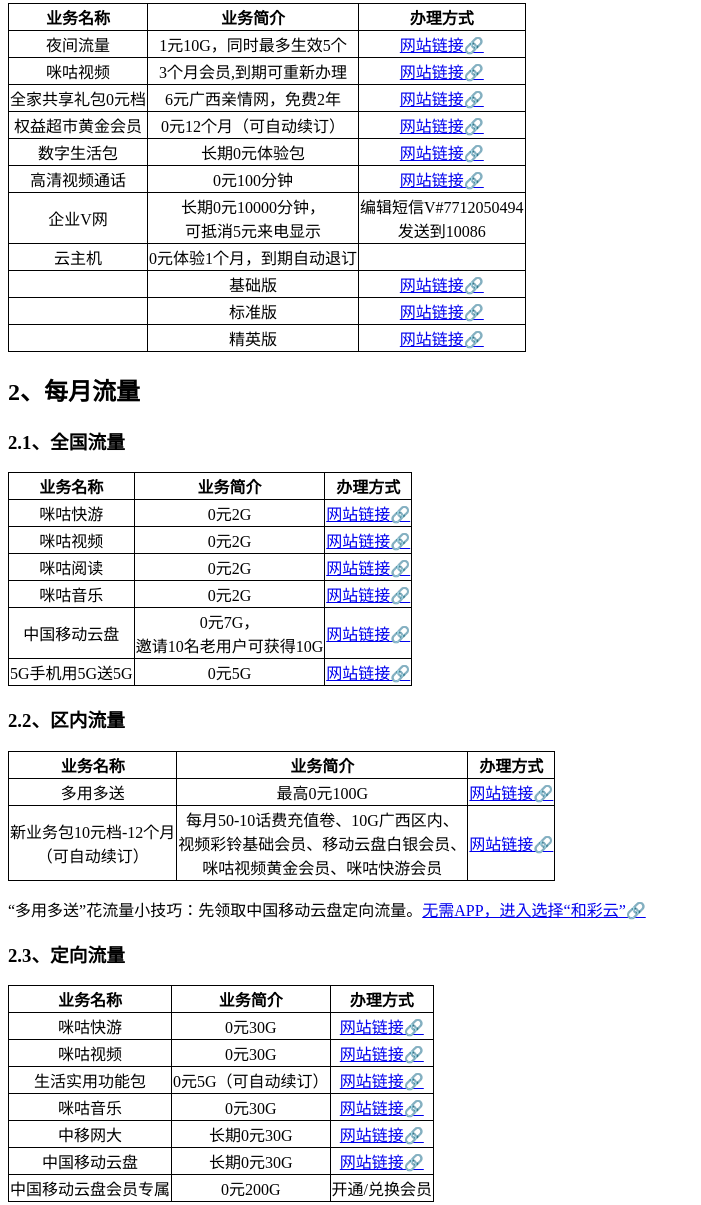
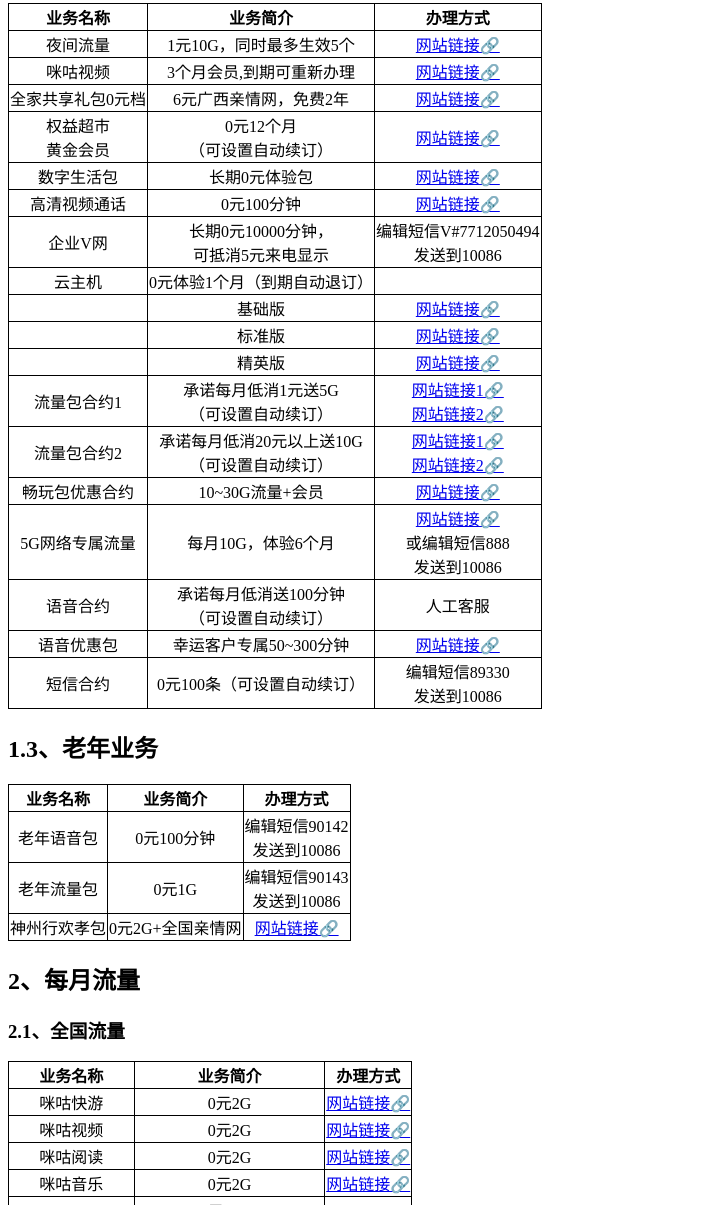
Before and after one commit to erfc2/blog, a plain HTML site: page gx_cmcc.html in a window 1280 px wide. Shown: the part 360-1565 px from the top of the page, without its empty margins (0-701 px from the left). Drawn offline with Linux system fonts and the light colour scheme.

Commit message:
Update gx_cmcc.html

```diff
--- a/gx_cmcc.html
+++ b/gx_cmcc.html
@@ -2,7 +2,7 @@
 <html>
 
 <head>
-    <meta charset="UTF-8" />
+    <meta charset="UTF-8">
     <meta name="referrer" content="no-referrer" />
     <title>广西移动攻略</title>
     <style>
@@ -53,7 +53,7 @@
             </tr>
             <tr>
                 <td>合约自动续订</td>
-                <td>中国移动广西APP-已订业务</td>
+                <td><a href="https://gx.10086.cn/app/">中国移动广西APP</a>-已订业务</td>
             </tr>
         </tbody>
     </table>
@@ -89,8 +89,8 @@
                 </td>
             </tr>
             <tr>
-                <td>权益超市黄金会员</td>
-                <td>0元12个月（可自动续订）</td>
+                <td>权益超市<br />黄金会员</td>
+                <td>0元12个月<br />（可设置自动续订）</td>
                 <td><a
                         href="https://gx.10086.cn/gxwd/wdAdGoodsDetail/buyerIndex.html?2c94bec3877a9e7801878e0ac6ad0003,shop_id=2c94d2a985bebca10185fbc2a6bb15bb&amp;flag=1&amp;spreadQd=20_copyurl_hd&amp;touch=20_shopzx_touch&amp;shareChannel=20_gridding_qd&amp;ad_id=2c94beae877ae88f01878e5858ff58a3&amp;urlBs=04ad219434b2bff111635ec66f247391&amp;isGridding=&amp;busiOpId=&amp;taskId=null&amp;sellerXyDist=null&amp;click=&amp;jumpFlag=&amp;assistantUserInfo=null">网站链接🔗</a>
                 </td>
@@ -116,7 +116,7 @@
             </tr>
             <tr>
                 <td>云主机</td>
-                <td>0元体验1个月，到期自动退订</td>
+                <td>0元体验1个月（到期自动退订）</td>
                 <td></td>
             </tr>
             <tr>
@@ -138,6 +138,82 @@
                 <td>精英版</td>
                 <td><a
                         href="https://gx.10086.cn/gxwd/wdAdGoodsDetail/buyerIndex.html?2c94bec3872839dc01872cd874090005,shop_id=2c94d2a985bebca10185fbc2a6bb15bb&amp;flag=1&amp;spreadQd=20_copyurl_hd&amp;touch=20_shopzx_touch&amp;shareChannel=20_gridding_qd&amp;ad_id=2c94beae87284d5c018730783aca12a6&amp;urlBs=04ad219434b2bff111635ec66f247391&amp;isGridding=&amp;busiOpId=&amp;taskId=null&amp;sellerXyDist=null&amp;click=&amp;jumpFlag=&amp;assistantUserInfo=null">网站链接🔗</a>
+                </td>
+            </tr>
+            <tr>
+                <td>流量包合约1</td>
+                <td>承诺每月低消1元送5G<br />（可设置自动续订）</td>
+                <td><a
+                        href="https://gx.10086.cn/gxwd/wdAdGoodsDetail/buyerIndex.html?2c94cba384a7804e0184ae6fb7240036,shop_id=2c94d2a985bebca10185fbc2a6bb15bb&amp;flag=1&amp;spreadQd=20_copyurl_hd&amp;touch=20_shopzx_touch&amp;shareChannel=20_gridding_qd&amp;ad_id=2c94beae84adccc40184ae84f86d0a46&amp;urlBs=04ad219434b2bff111635ec66f247391&amp;isGridding=&amp;busiOpId=&amp;taskId=null&amp;sellerXyDist=null&amp;click=&amp;jumpFlag=&amp;assistantUserInfo=null">网站链接1🔗</a><br /><a
+                        href="https://wx.10086.cn/website/businessPlatform/shopDetail?productId=2115303&amp;productCode=10624495&amp;fromRecommend=3&amp;pageSource=100&amp;pageid=af6f61fe725d43fe9059058f739224b4&amp;shopP=771">网站链接2🔗</a>
+                </td>
+            </tr>
+            <tr>
+                <td>流量包合约2</td>
+                <td>承诺每月低消20元以上送10G<br />（可设置自动续订）</td>
+                <td><a
+                        href="https://www.gx.10086.cn/gxwd/wdAdGoodsDetail/buyerIndex.html?2c94cba38489eb7801849d5ae9ba0028,shop_id=2c94d2a985bebca10185fbc2a6bb15bb&amp;flag=1&amp;spreadQd=20_copyurl_hd&amp;touch=20_shopzx_touch&amp;shareChannel=20_gridding_qd&amp;ad_id=2c94beae843d31ac0184a7c90a51706b&amp;urlBs=04ad219434b2bff111635ec66f247391&amp;isGridding=&amp;busiOpId=&amp;taskId=null&amp;sellerXyDist=null&amp;click=&amp;jumpFlag=&amp;assistantUserInfo=null">网站链接1🔗</a><br /><a
+                        href="https://wx.10086.cn/website/businessPlatform/shopDetail?productId=2119617&amp;productCode=8338841&amp;queryNormId=2135219&amp;ab_version=001&amp;redCode=ecommerce102_llzy24&amp;rcm_src=SOURCE_INSTANT_FLOW&amp;rcm_scene=&amp;traceId=15b6ad3d-49d4-4a62-6011-929cfef9c2c9">网站链接2🔗</a>
+                </td>
+            </tr>
+            <tr>
+                <td>畅玩包优惠合约</td>
+                <td>10~30G流量+会员</td>
+                <td><a
+                        href="https://wx.10086.cn/website/businessPlatform/shopDetail?productId=2120982&amp;productCode=16114122&amp;fromRecommend=3&amp;pageSource=100&amp;pageid=32d032695f9d4745971d5d537ff84c2d&amp;shopP=771">网站链接🔗</a>
+                </td>
+            </tr>
+            <tr>
+                <td>5G网络专属流量</td>
+                <td>每月10G，体验6个月</td>
+                <td><a
+                        href="https://gx.10086.cn/gxwd/wdAdGoodsDetail/buyerIndex.html?2c94cba37b0c8aad017b2dce2ece0011,shop_id=2c94d2a985bebca10185fbc2a6bb15bb&amp;flag=1&amp;spreadQd=20_copyurl_hd&amp;touch=20_shopzx_touch&amp;shareChannel=20_gridding_qd&amp;ad_id=2c94beae7b2ec29b017b3db8c730477d&amp;urlBs=04ad219434b2bff111635ec66f247391&amp;isGridding=&amp;busiOpId=&amp;taskId=null&amp;sellerXyDist=null&amp;click=&amp;jumpFlag=&amp;assistantUserInfo=null">网站链接🔗</a><br />或编辑短信888<br />发送到10086
+                </td>
+            </tr>
+            <tr>
+                <td>语音合约</td>
+                <td>承诺每月低消送100分钟<br />（可设置自动续订）</td>
+                <td>人工客服</td>
+            </tr>
+            <tr>
+                <td>语音优惠包</td>
+                <td>幸运客户专属50~300分钟</td>
+                <td><a
+                        href="https://wx.10086.cn/website/businessPlatform/shopDetail?productId=2114443&amp;productCode=12200795&amp;secondChannel=50001">网站链接🔗</a>
+                </td>
+            </tr>
+            <tr>
+                <td>短信合约</td>
+                <td>0元100条（可设置自动续订）</td>
+                <td>编辑短信89330<br />发送到10086</td>
+            </tr>
+        </tbody>
+    </table>
+    <h2>1.3、老年业务</h2>
+    <table>
+        <thead>
+            <tr>
+                <th>业务名称</th>
+                <th>业务简介</th>
+                <th>办理方式</th>
+            </tr>
+        </thead>
+        <tbody>
+            <tr>
+                <td>老年语音包</td>
+                <td>0元100分钟</td>
+                <td>编辑短信90142<br />发送到10086</td>
+            </tr>
+            <tr>
+                <td>老年流量包</td>
+                <td>0元1G</td>
+                <td>编辑短信90143<br />发送到10086</td>
+            </tr>
+            <tr>
+                <td>神州行欢孝包</td>
+                <td>0元2G+全国亲情网</td>
+                <td><a
+                        href="https://gx.10086.cn/gxwd/wdAdGoodsDetail/buyerIndex.html?2c94bec38338e8830183401140a1000c,shop_id=2c94d2a985bebca10185fbc2a6bb15bb&amp;flag=1&amp;spreadQd=20_copyurl_hd&amp;touch=20_shopzx_touch&amp;shareChannel=20_gridding_qd&amp;ad_id=2c94beae83394c350183404f4ab36da6&amp;urlBs=04ad219434b2bff111635ec66f247391&amp;isGridding=&amp;busiOpId=&amp;taskId=null&amp;sellerXyDist=null&amp;click=&amp;jumpFlag=&amp;assistantUserInfo=null">网站链接🔗</a>
                 </td>
             </tr>
         </tbody>
@@ -187,8 +263,7 @@
             <tr>
                 <td>5G手机用5G送5G</td>
                 <td>0元5G</td>
-                <td><a href="https://www.gx.10086.cn/aicosystem/5g_activity/#/">网站链接🔗</a>
-                </td>
+                <td><a href="https://www.gx.10086.cn/aicosystem/5g_activity/#/">网站链接🔗</a></td>
             </tr>
         </tbody>
     </table>
@@ -210,7 +285,7 @@
                 </td>
             </tr>
             <tr>
-                <td>新业务包10元档-12个月<br />（可自动续订）</td>
+                <td>新业务包10元档-12个月<br />（可设置自动续订）</td>
                 <td>每月50-10话费充值卷、10G广西区内、<br />视频彩铃基础会员、移动云盘白银会员、<br />咪咕视频黄金会员、咪咕快游会员</td>
                 <td><a
                         href="https://gx.10086.cn/gxwd/wdAdGoodsDetail/buyerIndex.html?2c94bec2855d7d9001858538d508002c,shop_id=2c94d2a985bebca10185fbc2a6bb15bb&amp;flag=1&amp;spreadQd=20_copyurl_hd&amp;touch=20_shopzx_touch&amp;shareChannel=20_gridding_qd&amp;ad_id=2c94beae8561ed1401858611430c4fbc&amp;urlBs=04ad219434b2bff111635ec66f247391&amp;isGridding=&amp;busiOpId=&amp;taskId=null&amp;sellerXyDist=null&amp;click=&amp;jumpFlag=&amp;assistantUserInfo=null">网站链接🔗</a>
@@ -245,7 +320,7 @@
             </tr>
             <tr>
                 <td>生活实用功能包</td>
-                <td>0元5G（可自动续订）</td>
+                <td>0元5G（可设置自动续订）</td>
                 <td><a
                         href="https://gx.10086.cn/gxwd/wdAdGoodsDetail/buyerIndex.html?2c94cba46f5c1c9201700eb47ca701c1,shop_id=2c94d2a985bebca10185fbc2a6bb15bb&amp;flag=1&amp;spreadQd=20_copyurl_hd&amp;touch=20_shopzx_touch&amp;shareChannel=20_gridding_qd&amp;ad_id=2c94beae73784ee1017379c84238081d&amp;urlBs=04ad219434b2bff111635ec66f247391&amp;isGridding=&amp;busiOpId=&amp;taskId=null&amp;sellerXyDist=null&amp;click=&amp;jumpFlag=&amp;assistantUserInfo=null">网站链接🔗</a>
                 </td>
@@ -295,8 +370,7 @@
             </tr>
             <tr>
                 <td>QQ音乐</td>
-                <td><a href="https://wx.10086.cn/activityFront/qqmusic/index.html">网站链接🔗</a>
-                </td>
+                <td><a href="https://wx.10086.cn/activityFront/qqmusic/index.html">网站链接🔗</a></td>
             </tr>
             <tr>
                 <td>10分满意</td>
@@ -344,6 +418,10 @@
                         href="https://wx.10086.cn/qwhdhub/guaguaka/1023071208?token=07232307023229812840ubguaguaka1023071208">网站链接🔗</a>
                 </td>
             </tr>
+            <tr>
+                <td>夏日跳一跳</td>
+                <td><a href="https://wx.10086.cn/hlwyxhdhub/act-julyjump/1023071002">网站链接🔗</a></td>
+            </tr>
         </tbody>
     </table>
 </body>
```
